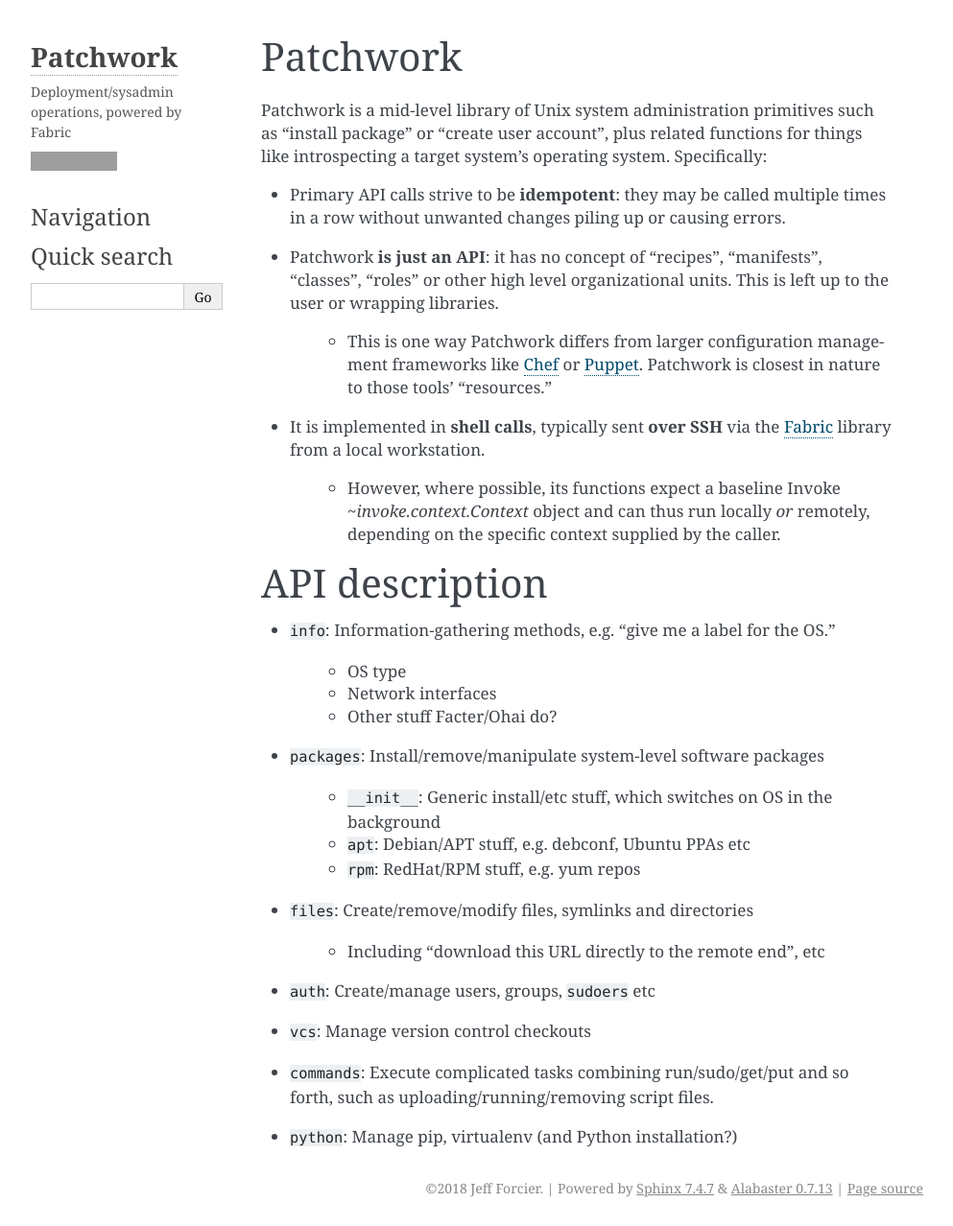
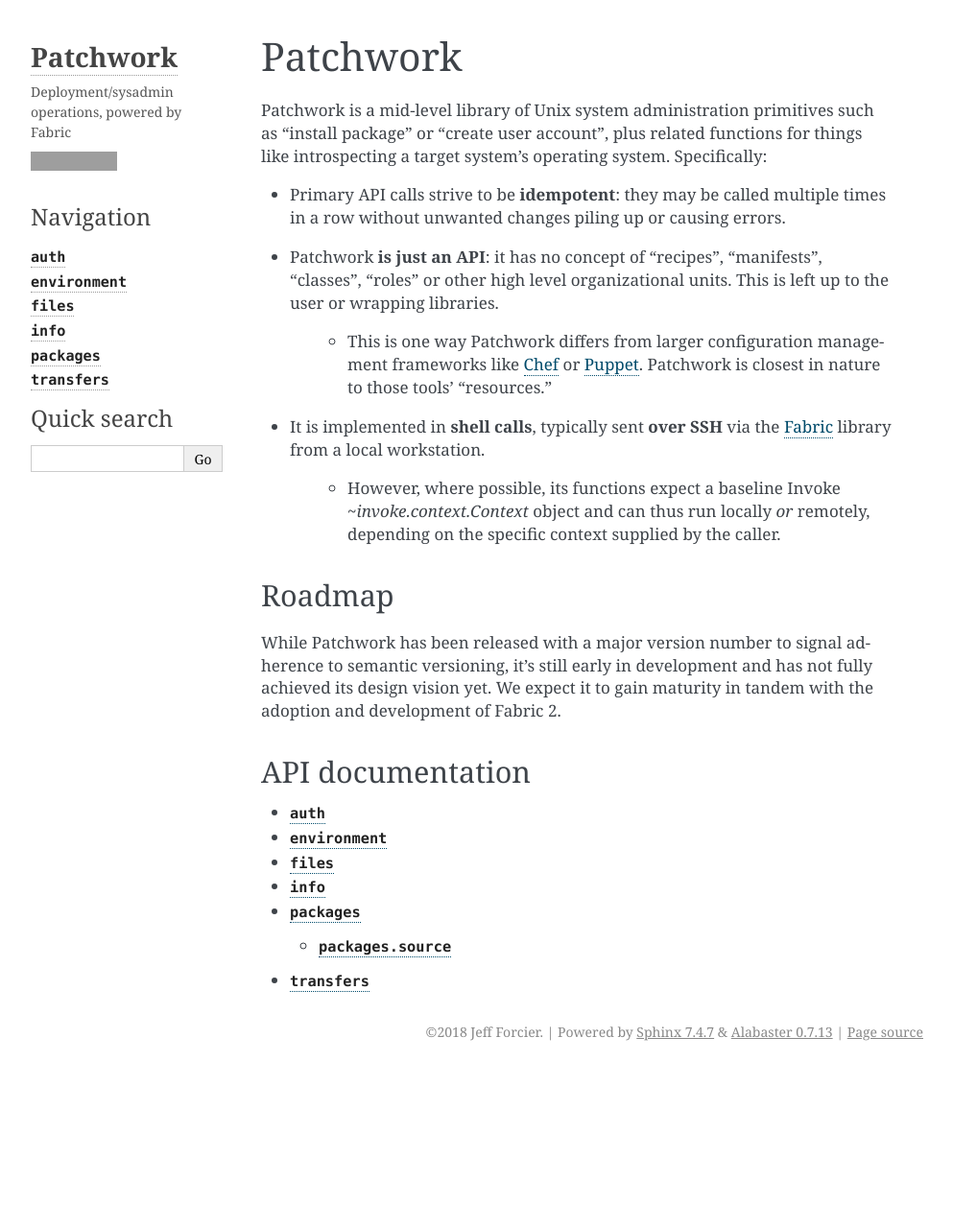
Before and after one commit to fabric/patchwork, a Sphinx documentation site: the page built from docs/index.rst, in a window 1280 px wide. Shown: the whole page at 96% size, without its empty margins (148-1141 px from the left). Built offline with Sphinx 7.4.7, drawn with Linux system fonts in a browser that asks for light colours; after the commit the page ends 1115 px from its top, so only the background shows below that; grey boxes are pictures that could not be loaded.

```diff
--- /dev/null
+++ b/docs/api/auth.rst
@@ -0,0 +1,5 @@
+========
+``auth``
+========
+
+.. automodule:: patchwork.auth
--- /dev/null
+++ b/docs/api/environment.rst
@@ -0,0 +1,5 @@
+===============
+``environment``
+===============
+
+.. automodule:: patchwork.environment
--- /dev/null
+++ b/docs/api/files.rst
@@ -0,0 +1,5 @@
+=========
+``files``
+=========
+
+.. automodule:: patchwork.files
--- /dev/null
+++ b/docs/api/info.rst
@@ -0,0 +1,5 @@
+========
+``info``
+========
+
+.. automodule:: patchwork.info
--- /dev/null
+++ b/docs/api/transfers.rst
@@ -0,0 +1,5 @@
+=============
+``transfers``
+=============
+
+.. automodule:: patchwork.transfers
--- a/docs/index.rst
+++ b/docs/index.rst
@@ -5,29 +5,19 @@ Patchwork
 .. include:: ../README.rst
 
 
-===============
-API description
-===============
+Roadmap
+=======
 
-- ``info``: Information-gathering methods, e.g. "give me a label for the
-  OS."
+While Patchwork has been released with a major version number to signal
+adherence to semantic versioning, it's still early in development and has not
+fully achieved its design vision yet. We expect it to gain maturity in tandem
+with the adoption and development of Fabric 2.
 
-    - OS type
-    - Network interfaces
-    - Other stuff Facter/Ohai do?
 
-- ``packages``: Install/remove/manipulate system-level software packages
+API documentation
+=================
 
-    - ``__init__``: Generic install/etc stuff, which switches on OS in the background
-    - ``apt``: Debian/APT stuff, e.g. debconf, Ubuntu PPAs etc
-    - ``rpm``: RedHat/RPM stuff, e.g. yum repos
+.. toctree::
+    :glob:
 
-- ``files``: Create/remove/modify files, symlinks and directories
-
-    - Including "download this URL directly to the remote end", etc
-
-- ``auth``: Create/manage users, groups, ``sudoers`` etc
-- ``vcs``: Manage version control checkouts
-- ``commands``: Execute complicated tasks combining run/sudo/get/put and so
-  forth, such as uploading/running/removing script files.
-- ``python``: Manage pip, virtualenv (and Python installation?)
+    api/*
```
Also changed, not shown: docs/api/packages.rst (added, +11 -0 lines), 5 other files.
